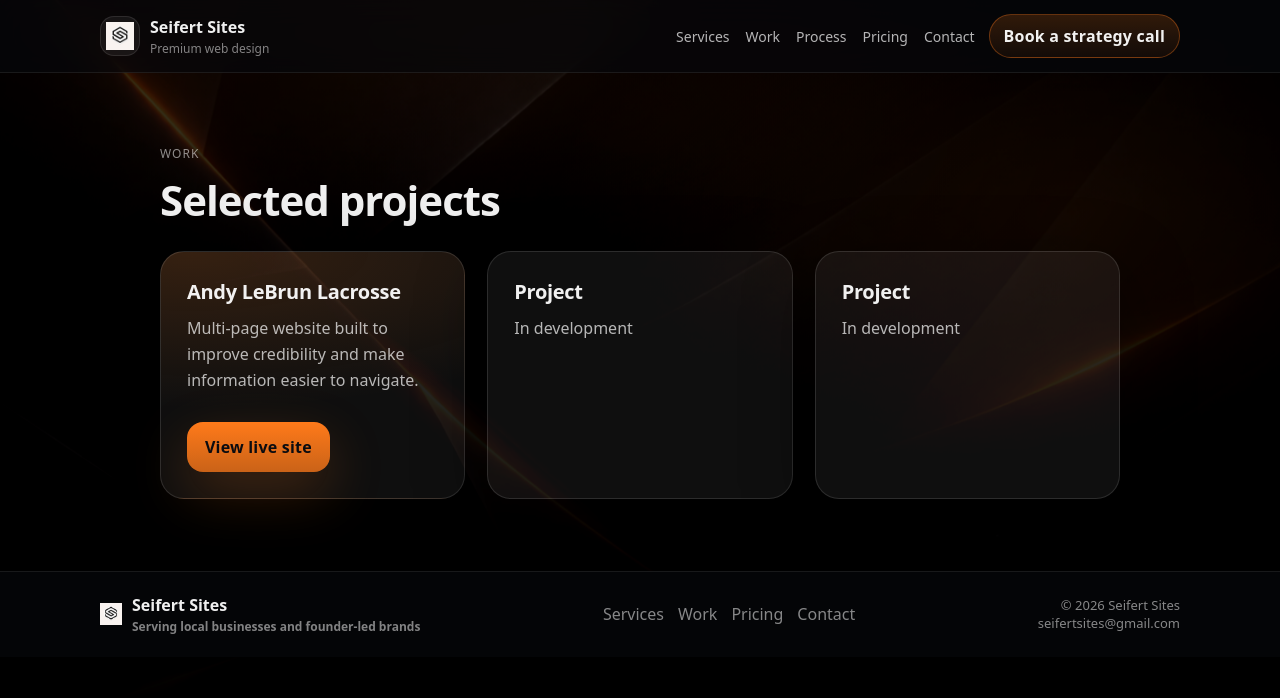
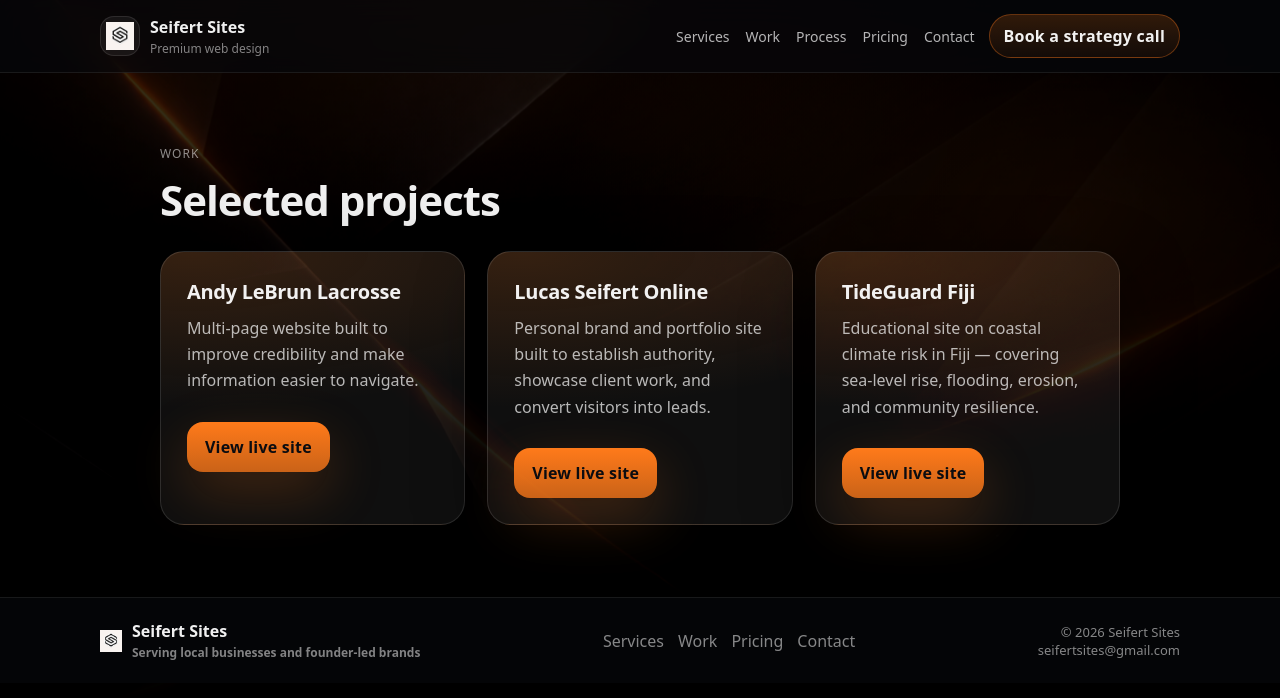
Before and after one commit to lucasseifert113/seifert-sites-fixed, a Next.js app: page /work in a window 1280 px wide. Shown: the top 698 px of the page. Built offline with nearby package versions, Linux system fonts and the light colour scheme.

Commit message:
feat: add Lucas Seifert Online and TideGuard to work page

```diff
--- a/app/work/page.tsx
+++ b/app/work/page.tsx
@@ -32,16 +32,40 @@ export default function WorkPage() {
               </div>
             </div>
 
-            {/* Placeholder 1 */}
-            <div className="card">
-              <h3 className="h3">Project</h3>
-              <p className="muted">In development</p>
+            {/* Lucas Seifert Online */}
+            <div className="card panelHighlight">
+              <h3 className="h3">Lucas Seifert Online</h3>
+              <p className="muted" style={{ marginBottom: 16 }}>
+                Personal brand and portfolio site built to establish authority, showcase client work, and convert visitors into leads.
+              </p>
+              <div className="btnRow">
+                <a
+                  className="btnPrimary"
+                  href="https://www.lucasseifert.online"
+                  target="_blank"
+                  rel="noopener noreferrer"
+                >
+                  View live site
+                </a>
+              </div>
             </div>
 
-            {/* Placeholder 2 */}
-            <div className="card">
-              <h3 className="h3">Project</h3>
-              <p className="muted">In development</p>
+            {/* TideGuard */}
+            <div className="card panelHighlight">
+              <h3 className="h3">TideGuard Fiji</h3>
+              <p className="muted" style={{ marginBottom: 16 }}>
+                Educational site on coastal climate risk in Fiji — covering sea-level rise, flooding, erosion, and community resilience.
+              </p>
+              <div className="btnRow">
+                <a
+                  className="btnPrimary"
+                  href="https://www.tideguard.org"
+                  target="_blank"
+                  rel="noopener noreferrer"
+                >
+                  View live site
+                </a>
+              </div>
             </div>
 
           </div>
```
